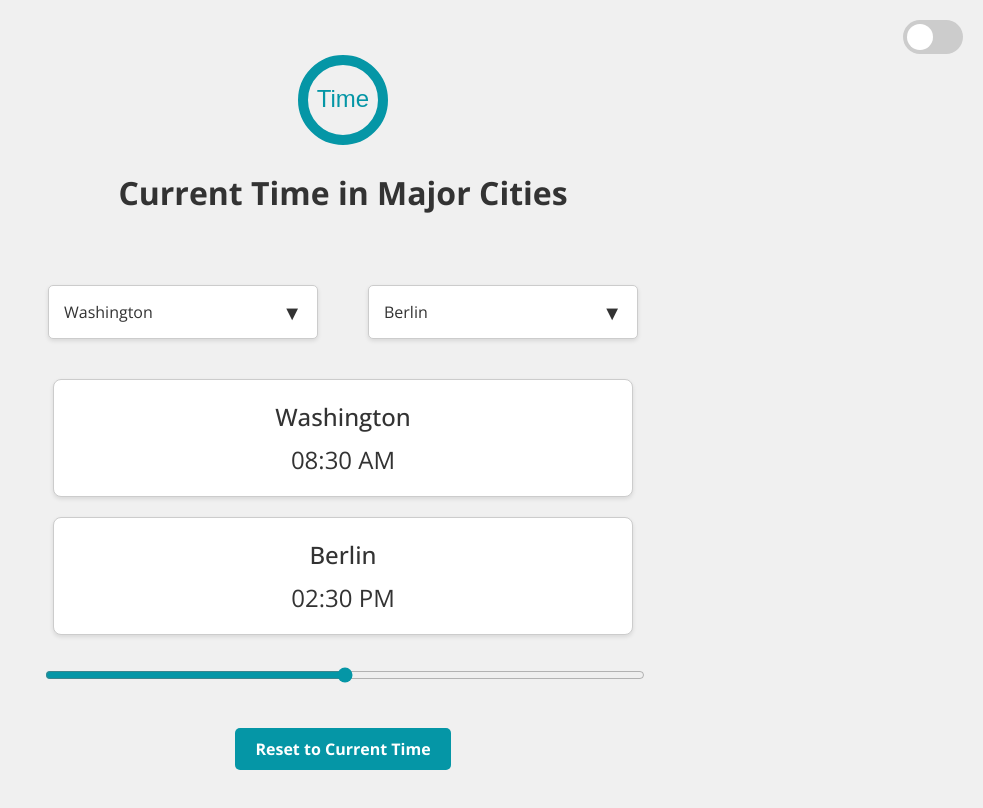
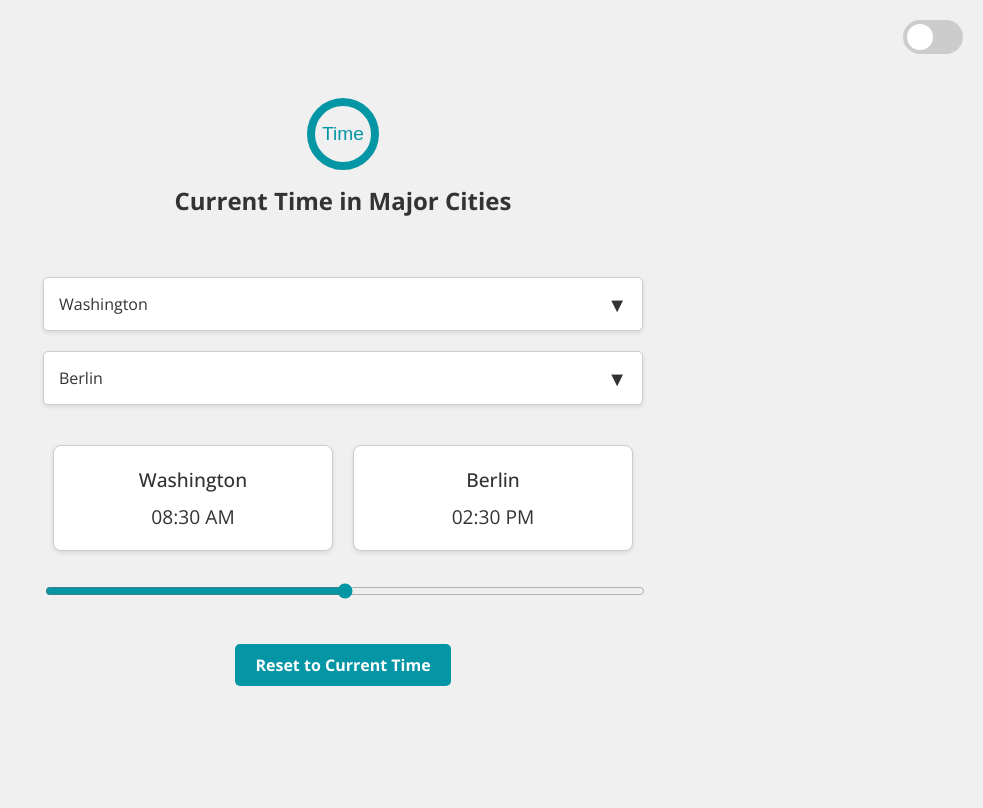
Before and after one commit to adtechnology/meetingtime, a plain HTML site: page index.html in a window 1280 px wide. Shown: the whole page, without its empty margins (297-1280 px from the left). Drawn offline with nearby package versions, Linux system fonts and the light colour scheme.

Commit message:
Update styles.css

```diff
--- a/styles.css
+++ b/styles.css
@@ -17,13 +17,13 @@ body {
     flex-direction: column;
     align-items: center;
     justify-content: center;
-    height: 100vh;
+    min-height: 100vh;
     margin: 0;
     background-color: var(--background-light);
     color: var(--text-light);
     transition: background-color 0.3s, color 0.3s;
-    position: relative;
     padding: 20px;
+    box-sizing: border-box;
 }
 
 header {
@@ -34,14 +34,16 @@ header {
 }
 
 header svg {
-    width: 100px;
-    height: 100px;
+    width: 80px;
+    height: 80px;
 }
 
 h1 {
     color: var(--text-light);
     font-weight: 700;
     text-align: center;
+    font-size: 1.5em;
+    margin: 10px 0;
 }
 
 .time-container {
@@ -62,16 +64,18 @@ h1 {
     transition: background-color 0.3s, color 0.3s;
     margin: 10px;
     flex: 1 1 45%;
+    box-sizing: border-box;
 }
 
 .time-box h2 {
     margin: 0 0 10px;
     color: var(--text-light);
     font-weight: 500;
+    font-size: 1.2em;
 }
 
 .time-box p {
-    font-size: 1.5em;
+    font-size: 1.2em;
     margin: 0;
     color: var(--text-light);
     font-weight: 400;
@@ -81,6 +85,7 @@ h1 {
     width: 100%;
     max-width: 600px;
     margin: 20px 0;
+    box-sizing: border-box;
 }
 
 .slider-container input[type="range"] {
@@ -208,8 +213,9 @@ input:checked + .slider:before {
 .select-box {
     position: relative;
     display: inline-block;
-    width: 45%;
-    margin: 10px 5px;
+    width: 100%;
+    margin: 10px 0;
+    box-sizing: border-box;
 }
 
 .select-box select {
@@ -267,13 +273,3 @@ input:checked + .slider:before {
     background: var(--accent-color);
     color: #fff;
 }
-
-@media (max-width: 600px) {
-    .select-box {
-        width: 100%;
-        margin: 5px 0;
-    }
-    .time-box {
-        flex: 1 1 100%;
-    }
-}
```
